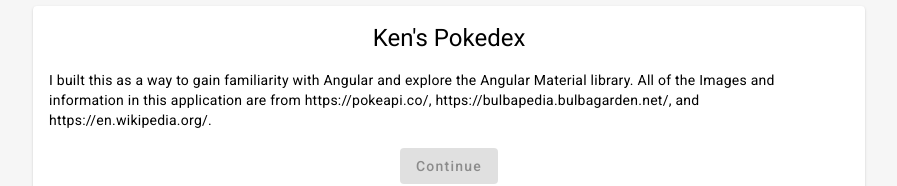
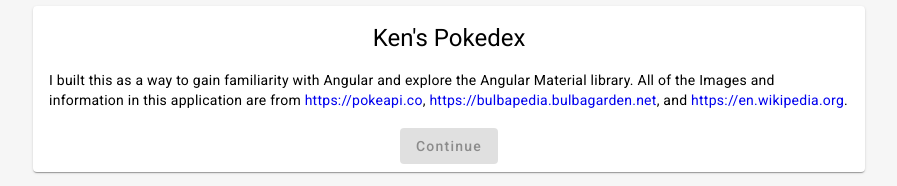
Before and after one commit to kendebacker/pokedex, an Angular app: page /home in a window 1280 px wide. Shown: the part 372-558 px from the top of the page, without its empty margins (191-1088 px from the left). Built offline with nearby package versions, Linux system fonts and the light colour scheme; no server answers.

Commit message:
included links

```diff
--- a/src/app/landing/landing.component.html
+++ b/src/app/landing/landing.component.html
@@ -17,8 +17,9 @@
       <p>
         I built this as a way to gain familiarity with Angular and explore the
         Angular Material library. All of the Images and information in this
-        application are from https://pokeapi.co/,
-        https://bulbapedia.bulbagarden.net/, and https://en.wikipedia.org/.
+        application are from <a href="https://pokeapi.co/">https://pokeapi.co</a>,
+        <a href="https://bulbapedia.bulbagarden.net">https://bulbapedia.bulbagarden.net</a>,
+         and <a href="https://en.wikipedia.org">https://en.wikipedia.org</a>.
       </p>
     </mat-card-content>
     <mat-card-actions>
```
